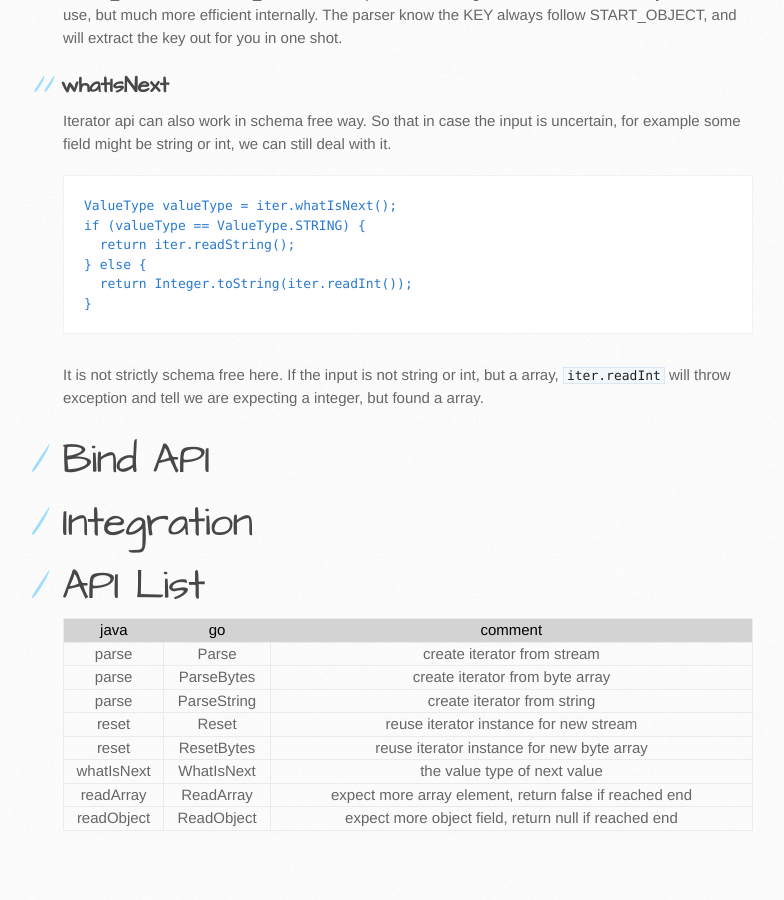
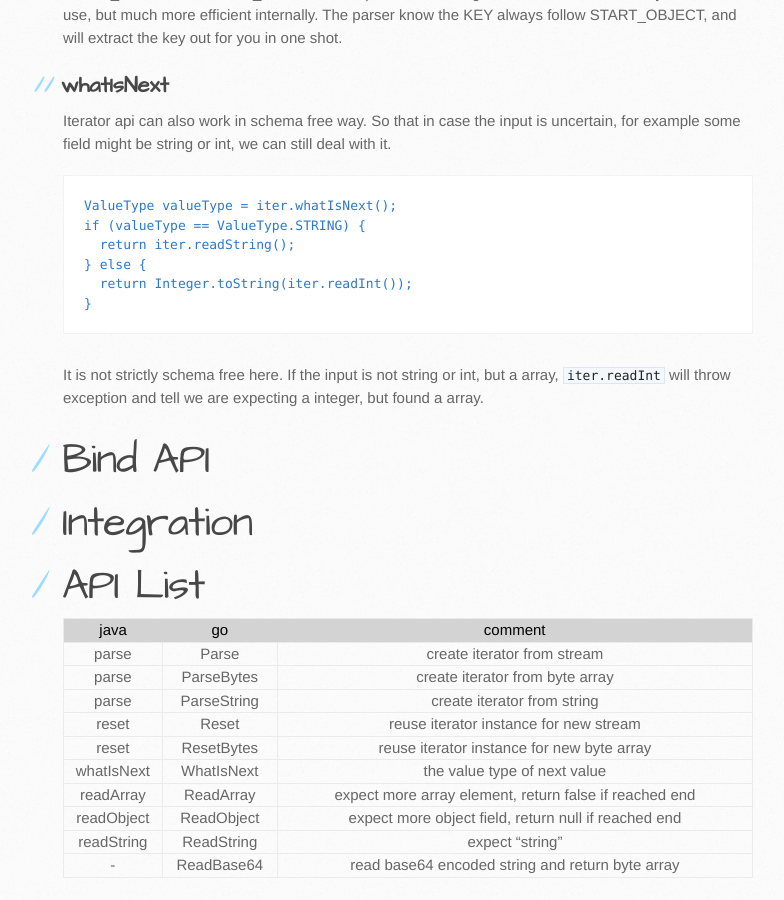
Before and after one commit to json-iterator/json-iterator.github.io, a Jekyll site: the page built from api.md, in a window 1280 px wide and 900 px high, scrolled down 3755 px. Shown: the whole window, without its empty margins (107-891 px from the left). Built offline with Jekyll 4.4.1, drawn with Linux system fonts in a browser that asks for light colours; before the commit the page ends 4608 px from its top, so only the background shows below that.

Commit message:
Update api.md

```diff
--- a/api.md
+++ b/api.md
@@ -183,3 +183,5 @@ It is not strictly schema free here. If the input is not string or int, but a ar
 | whatIsNext | WhatIsNext | the value type of next value |
 | readArray | ReadArray | expect more array element, return false if reached end |
 | readObject | ReadObject | expect more object field, return null if reached end |
+| readString | ReadString | expect "string" |
+| -          | ReadBase64 | read base64 encoded string and return byte array |
```
